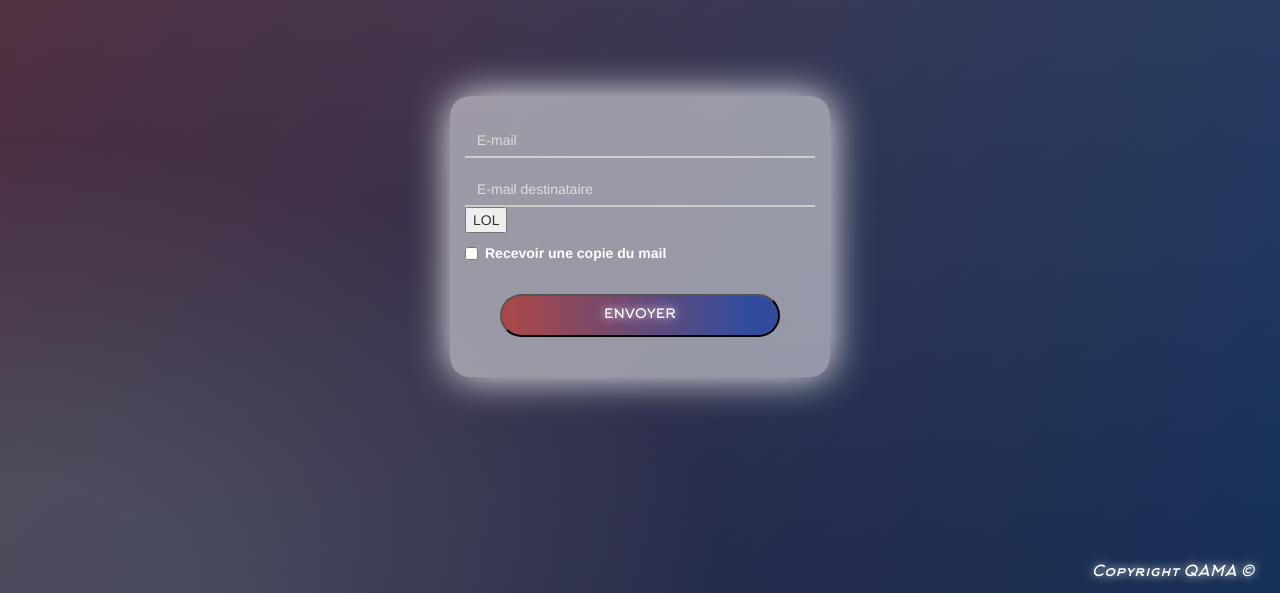
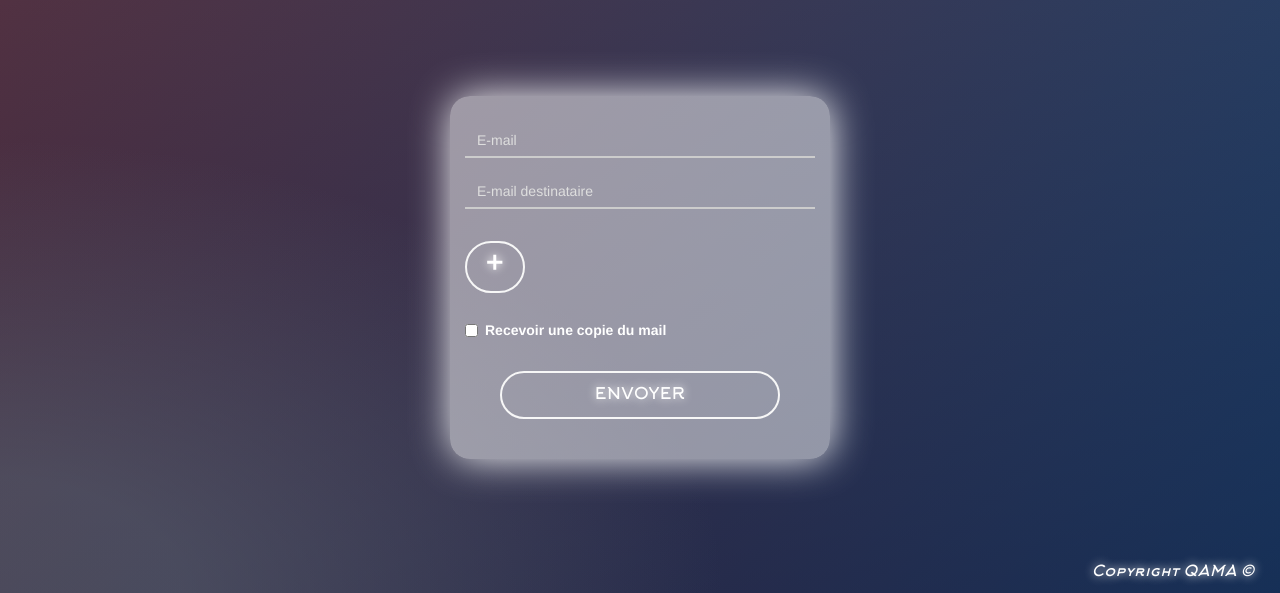
Before and after one commit to ali-loup-acs/LFM, a PHP site: page / in a window 1280 px wide. Shown: the part 207-800 px from the top of the page. Run offline with PHP 8.4, Linux system fonts and the light colour scheme.

Commit message:
Lot of things

```diff
--- a/css/master.css
+++ b/css/master.css
@@ -2,6 +2,9 @@
     font-family: lfm;
     src: url(../fonts/Arkhip_font.ttf);
 }
+
+
+/*SVG ANIMATION*/
 
 @keyframes balance {
     0% {
@@ -51,6 +54,9 @@
     transition-delay: 10s;
 }
 
+
+/*END SVG ANIMATION*/
+
 svg {
     width: 150px;
     height: auto;
@@ -65,14 +71,12 @@ html {
     color: #fff;
     text-shadow: #fff 0 0 10px;
     font-family: lfm;
-    font-size: 1vmax;
+    font-size: 2vmin;
     border-radius: 60px;
     width: 80%;
     padding-top: 3%;
     padding-bottom: 3%;
-    background: #52A0FD;
-    background: -webkit-linear-gradient(left, #ac4747 0%, #314c9e 90%, #314c9e 100%);
-    background: linear-gradient(to right, #ac4747 0%, #314c9e 90%, #314c9e 100%);
+    background: none;
 }
 
 label {
@@ -130,6 +134,10 @@ label {
 
 
 /*END OF PLACEHOLDER COLOR*/
+
+#email {
+    margin-top: 5%;
+}
 
 .form-control {
     color: black;
@@ -190,8 +198,6 @@ form {
     border-radius: 20px;
 }
 
-#file-select {}
-
 #checkbox-text {
     font-weight: bold;
     margin: 0;
@@ -209,53 +215,64 @@ form {
     right: 2%;
 }
 
+#button {
+    font-family: lfm;
+    color: #fff;
+    text-shadow: #fff 0 0 10px;
+    background: none;
+    border-radius: 60px;
+    font-size: 4vmin;
+    margin-top: 9%;
+    margin-bottom: 5%;
+    width: 17%;
+    -webkit-box-flex: 1;
+    flex: 1 1 auto;
+    border: 2px solid #f7f7f7;
+    text-align: center;
+    text-transform: uppercase;
+    position: relative;
+    overflow: hidden;
+    -webkit-transition: .3s;
+    transition: .3s;
+}
+
+#button:hover {
+    box-shadow: inset 0px 0px 0px 3px #f7f7f7;
+}
+
+#button:hover:after {
+    width: 0%;
+}
+
+#file-value {
+    margin-left: 4%;
+    color: #fff;
+}
+
 
 /*TEST TEST TEST TEST*/
 
-@import "compass/css3";
+.button {
+    font-family: lfm;
+    color: #fff;
+    text-shadow: #fff 0 0 10px;
+    background-color: black;
+    border-radius: 60px;
+    -webkit-box-flex: 1;
+    flex: 1 1 auto;
+    border: 2px solid #f7f7f7;
+    text-align: center;
+    text-transform: uppercase;
+    position: relative;
+    overflow: hidden;
+    -webkit-transition: .3s;
+    transition: .3s;
+}
 
-/* ===================== FILE INPUT ===================== */
+.button:hover {
+    box-shadow: inset 0px 0px 0px 3px #f7f7f7;
+}
 
-.file-area {
-    width: 100%;
-    position: relative;
-    input[type=file] {
-        position: absolute;
-        width: 100%;
-        height: 100%;
-        top: 0;
-        left: 0;
-        right: 0;
-        bottom: 0;
-        opacity: 0;
-        cursor: pointer;
-    }
-    .file-dummy {
-        width: 100%;
-        padding: 30px;
-        background: rgba(255, 255, 255, 0.2);
-        border: 2px dashed rgba(255, 255, 255, 0.2);
-        text-align: center;
-        transition: background 0.3s ease-in-out;
-        .success {
-            display: none;
-        }
-    }
-    &:hover .file-dummy {
-        background: rgba(255, 255, 255, 0.1);
-    }
-    input[type=file]:focus+.file-dummy {
-        outline: 2px solid rgba(255, 255, 255, 0.5);
-        outline: -webkit-focus-ring-color auto 5px;
-    }
-    input[type=file]:valid+.file-dummy {
-        border-color: rgba(0, 255, 0, 0.4);
-        background-color: rgba(0, 255, 0, 0.3);
-        .success {
-            display: inline-block;
-        }
-        .default {
-            display: none;
-        }
-    }
+.button:hover:after {
+    width: 0%;
 }
--- a/index.html
+++ b/index.html
@@ -5,7 +5,7 @@
     <link rel="icon" type="image/png" href="img/favicon.png" />
     <meta charset="utf-8">
     <title>Les fées mères</title>
-    <script type="text/javascript" src="jquery-3.1.1.min.js"></script>
+    <script type="text/javascript" src="js/jquery-3.1.1.min.js"></script>
     <link rel="stylesheet" href="css/bootstrap.min.css">
     <link rel="stylesheet" href="css/master.css">
 </head>
@@ -245,26 +245,27 @@
 
             <input type="email" class="form-control" placeholder="E-mail destinataire" id="email" name="email" autocomplete="off" required>
 
-
             <!-- au click, .trigger('click'); = à l'action, simule le click sur le input type file($('#file-select')) qui représente le input et son id -->
-            <button type="button" onclick="$('#file-select').trigger('click');" name="button">LOL</button>
+            <button type="button" onclick="$('#file-select').trigger('click');" name="button" id="button">+</button>
 
             <script type="text/javascript">
                 $(document).ready(function() {
                     $('#file-select').change(function() {
-                        console.log($(this));
                         console.log($(this).val());
+                        $('#file-value').html($(this).val()); // permet de récuperer la valeur du chemin d'accès du fichier définis ci dessus
                     });
                 });
             </script>
 
-            <input type="file" id="file-select" name="file" style="display: none;">
+            <input type="file" id="file-select" accept="media_type" name="file" style="display: none;">
+
+            <span id="file-value"></span>
 
             <div class="checkbox">
                 <label id="checkbox-text"><input type="checkbox" name="copy" value="ok">Recevoir une copie du mail</label>
             </div>
 
-            <center><button type="submit" name="button" id="submit">ENVOYER</button></center>
+            <center><button type="submit" name="button" class="button" id="submit">ENVOYER</button></center>
 
         </form>
     </div>
```
Also changed, not shown: mercidl.php (deleted, +0 -13 lines), js/jquery-3.1.1.min.js (renamed from jquery-3.1.1.min.js).
